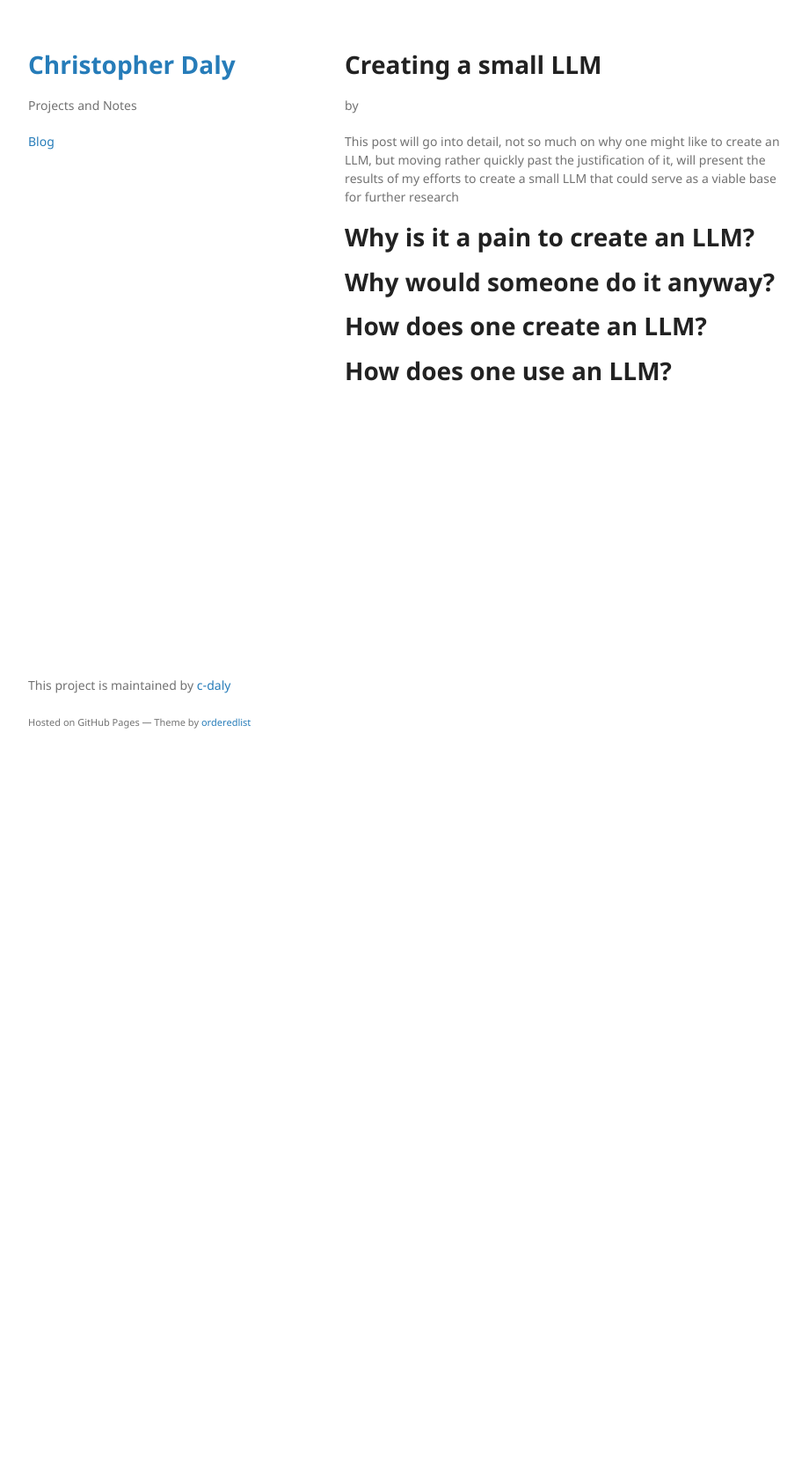
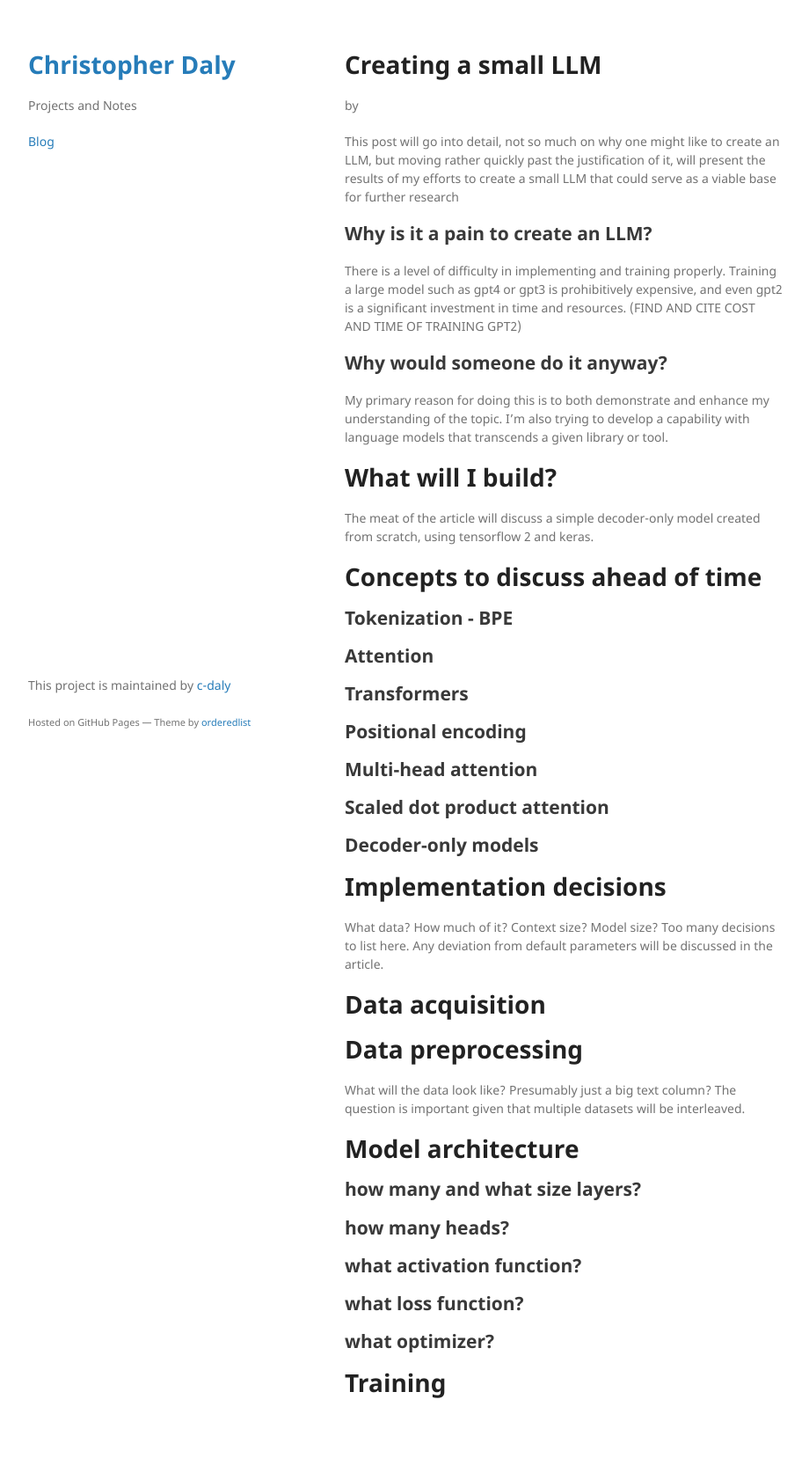
Before and after one commit to c-daly/site, a Jekyll site: the page built from drafts/why_create_an_llm.md, in a window 1280 px wide. Shown: the whole page at 88% size, without its empty margins (178-1098 px from the left). Built offline with Jekyll 4.4.1, drawn with Linux system fonts in a browser that asks for light colours; before the commit the page ends 900 px from its top, so only the background shows below that.

Commit message:
more blog stuff

```diff
--- a/drafts/why_create_an_llm.md
+++ b/drafts/why_create_an_llm.md
@@ -5,7 +5,37 @@ title: "Creating a small LLM"
 This post will go into detail, not so much on why one might like to create an LLM, but moving rather quickly past the justification of it, will present the results of my efforts to create a small LLM that could serve as a viable base for further research
 
 
-# Why is it a pain to create an LLM?
-# Why would someone do it anyway?
-# How does one create an LLM?
-# How does one use an LLM?
+## Why is it a pain to create an LLM?
+
+There is a level of difficulty in implementing and training properly.
+Training a large model such as gpt4 or gpt3 is prohibitively expensive, and even gpt2 is a significant investment in time and resources. (FIND AND CITE COST AND TIME OF TRAINING GPT2)
+
+## Why would someone do it anyway?
+My primary reason for doing this is to both demonstrate and enhance my understanding of the topic.  I'm also trying to develop a capability with language models that transcends a given library or tool.
+
+# What will I build?
+The meat of the article will discuss a simple decoder-only model created from scratch, using tensorflow 2 and keras.
+
+# Concepts to discuss ahead of time
+## Tokenization - BPE
+## Attention
+## Transformers
+## Positional encoding
+## Multi-head attention
+## Scaled dot product attention
+## Decoder-only models
+
+# Implementation decisions
+What data?  How much of it? Context size? Model size? Too many decisions to list here.  Any deviation from default parameters will be discussed in the article.
+# Data acquisition
+# Data preprocessing
+What will the data look like? Presumably just a big text column? The question is important given that multiple datasets will be interleaved.
+
+# Model architecture
+## how many and what size layers?
+## how many heads?
+## what activation function?
+## what loss function?
+## what optimizer?
+
+# Training
```
Also changed, not shown: drafts/graduating_and_intro.md (added, +13 -0 lines), drafts/tools_of_the_trade.md (+5 -0 lines), drafts/graduating.md (deleted), drafts/why_atlas.md (added).
